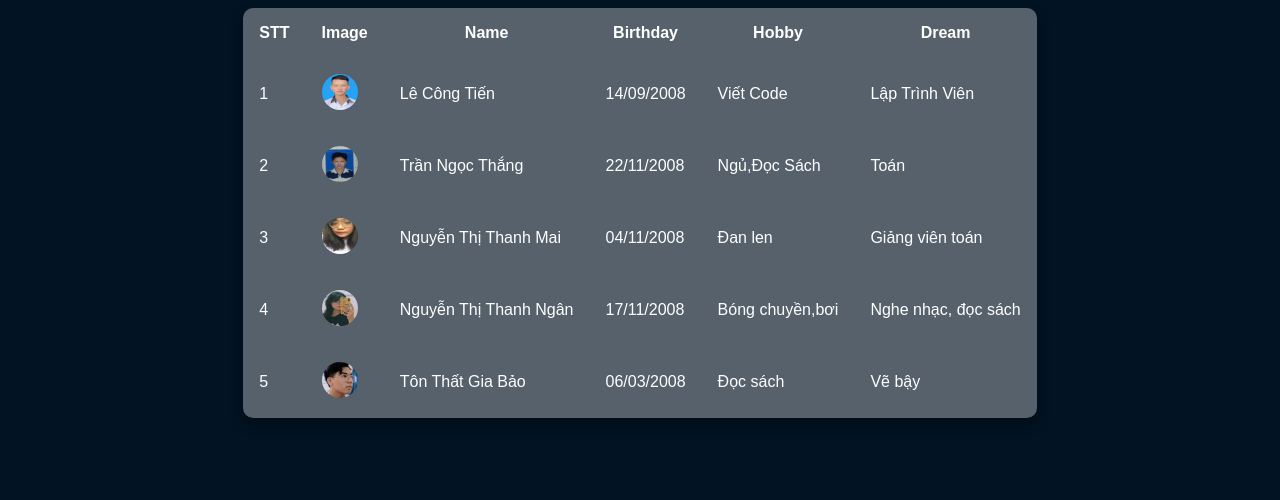
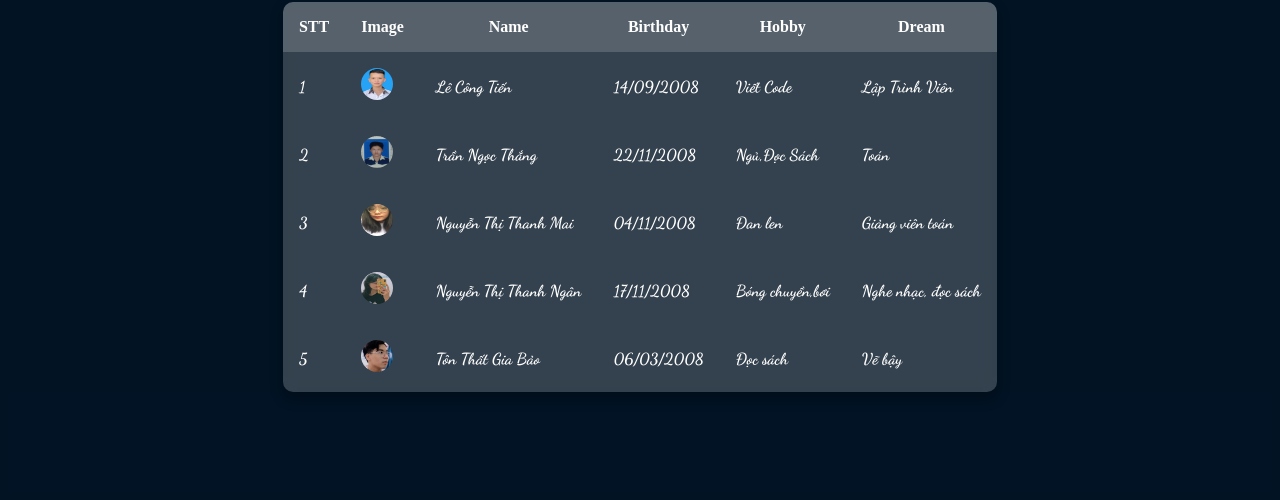
Before and after one commit to tiendepzai11/Nhom2, a plain HTML site: page index.html in a window 1280 px wide. Shown: the part 324-824 px from the top of the page. Before the commit the page ends 800 px from the top, so only its background shows below. Drawn offline with Linux system fonts and the light colour scheme; a web font is replaced by a local one.

Commit message:
Update Style.css

```diff
--- a/Style.css
+++ b/Style.css
@@ -1,6 +1,16 @@
 @font-face {
   font-family: Script;
   src: url(DancingScript-Bold.ttf);
+
+
+}
+@font-face{
+	font-family: Allura;
+  src: url(Allura-Regular.ttf);
+}
+@font-face{
+	font-family: Crois;
+  src: url(CroissantOne-Regular.ttf);
 }
 
 body{
@@ -22,13 +32,15 @@ body{
 
 #header #introduce .h{
 	color:#ecb365;
-	font-family: Script;
+	font-family: Allura;
 	text-align: center;
 }
 #header #introduce h1{
 	font-size: 5.1rem;
 	align-self: center;
 }
+
+/*-----------------------------------------------------*/
 
 
 #main{
@@ -37,7 +49,7 @@ body{
 	justify-content: center;
 	flex-direction:column ;
 	align-items: center;
-	align-content: space-around;
+
 
 
 	margin:0;
@@ -48,15 +60,18 @@ body{
 	color: white;
 }
 
-/*-----------------------------------------------------*/
-
 #main table,td,th{
 	padding: 1rem;
 	border-collapse: collapse	;
 }
+#main th{
+	font-family: Crois;
+}
+#main td{
+	font-family: Script;
+}
 
 #main table{
-	background-color: #fff5;
 	border-radius: 10px;
 
 	backdrop-filter: blur(7px);
@@ -66,8 +81,8 @@ body{
 }
 
 #main img{
-	width:36px;
-	height: 36px;
+	width:32px;
+	height: 32px;
 
 	border-radius: 50%;
 
@@ -77,6 +92,17 @@ body{
 	top:0;
 	left:0;
 }
+#main #first{
+	background-color: #fff5;
+}
+#main tbody {
+	background-color: #fff3;
+}
+#main tbody:hover{
+	background-color: #fff2;
+	cursor: context-menu;
+}
+
 #main .table_body{
 	width: 95%;
 	max-height: calc(89% - .8rem);
@@ -90,6 +116,13 @@ body{
 #main .table_body::-webkit-scrollbar-thumb{
 
 	visibility: hidden;
+
+}
+
+#end{
+	width:100%;
+	height:100px;
+	background-color: #021325	;
 }
 /*---------------------------------------------------*/
 
```
